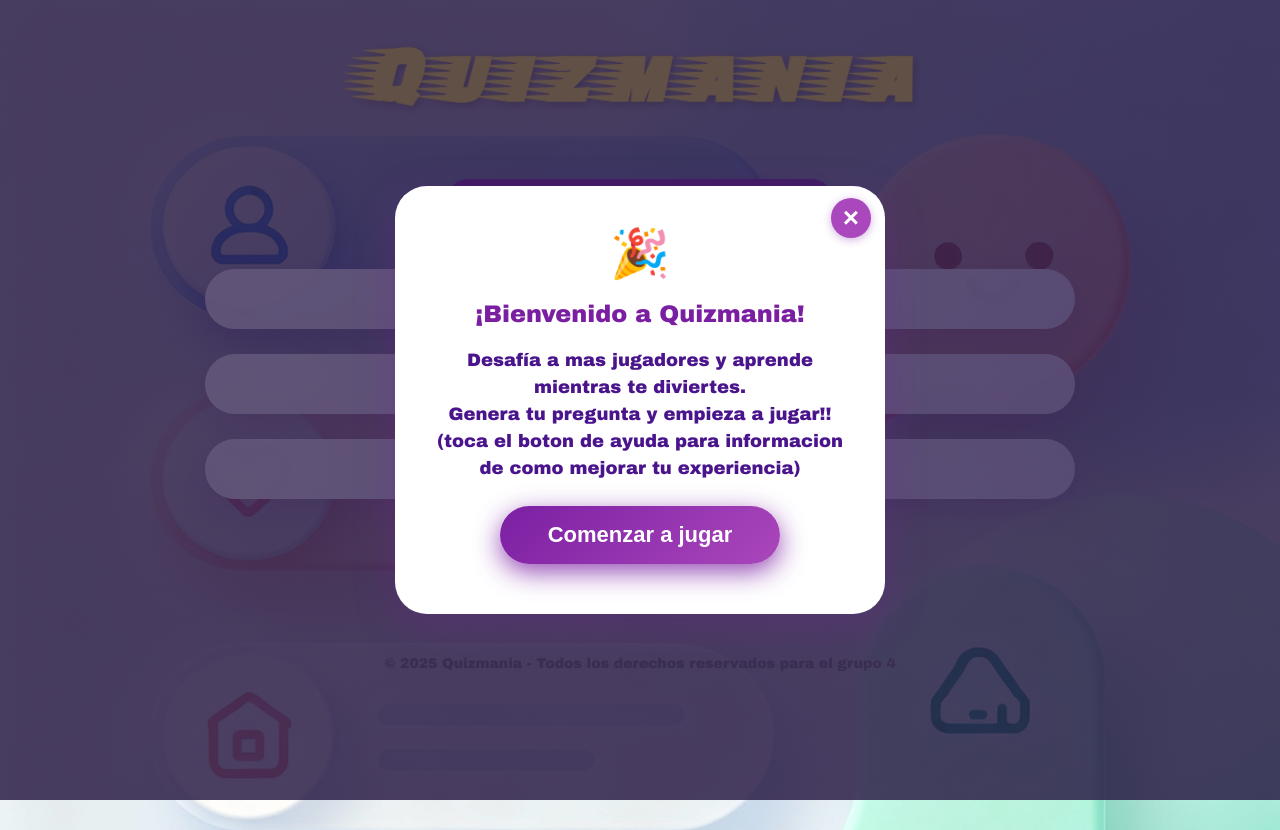
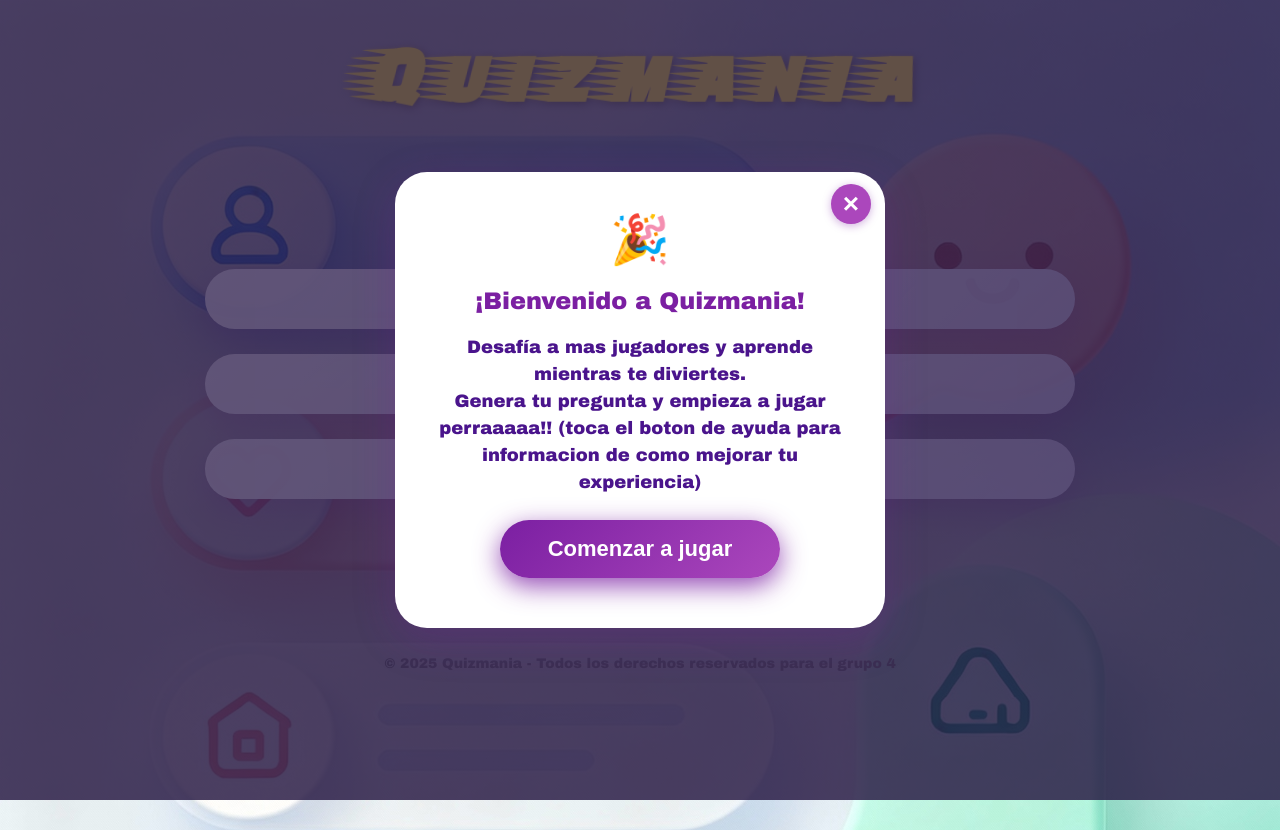
Before and after one commit to gxbriel68/finallquiz, a plain HTML site: page index.html in a window 1280 px wide. Drawn offline with Linux system fonts and the light colour scheme.

Commit message:
Update index.html

```diff
--- a/index.html
+++ b/index.html
@@ -412,7 +412,7 @@
       <h2 style="color:#7b1fa2; margin-bottom: 20px;">¡Bienvenido a Quizmania!</h2>
       <p style="font-size: 18px; font-weight: 700; color:#4a148c; line-height: 1.5; margin-bottom: 24px;">
         Desafía a mas jugadores y aprende mientras te diviertes.<br>
-        Genera tu pregunta y empieza a jugar!!
+        Genera tu pregunta y empieza a jugar perraaaaa!!
 (toca el boton de ayuda para informacion de como mejorar tu experiencia)
       </p>
       <button onclick="cerrarBienvenida()" style="
```
